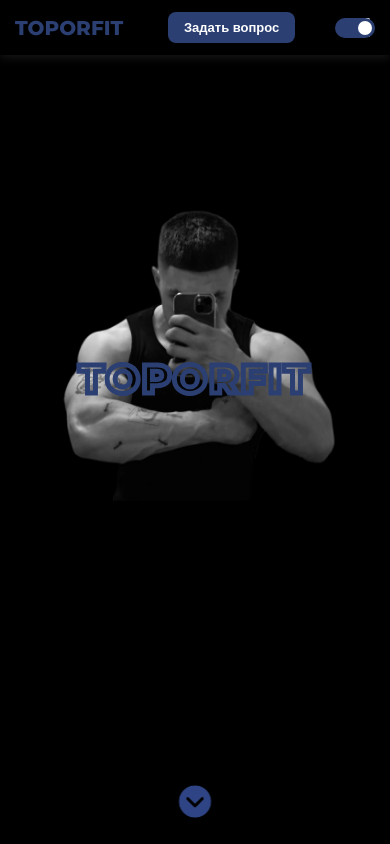
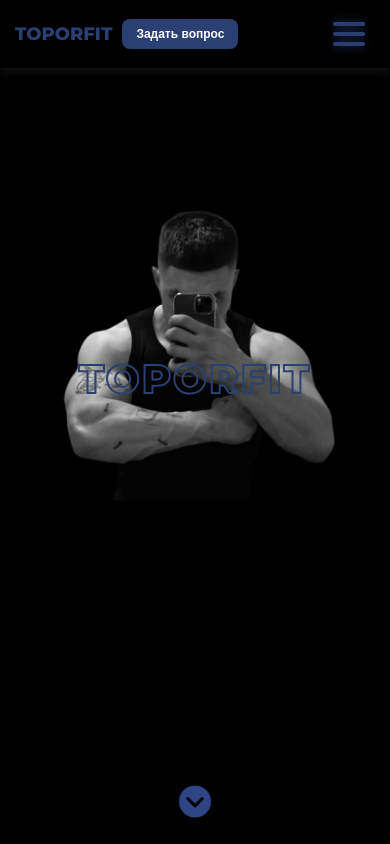
Before and after one commit to igorsvk16/toporfit, a React (Vite) app: page / in a window 390 px wide. Shown: the top 844 px of the page. Built offline with nearby package versions, Linux system fonts and the light colour scheme.

Commit message:
feat улучшен адаптив

```diff
--- a/src/components/Header/Header.css
+++ b/src/components/Header/Header.css
@@ -83,63 +83,6 @@
   gap: 20px;
 }
 
-/* Theme Switcher - в правом углу */
-.header__theme-switcher {
-  position: absolute;
-  right: 20px;
-  top: 50%;
-  transform: translateY(-50%);
-}
-
-.theme-switch {
-  position: relative;
-  display: inline-block;
-  width: 50px;
-  height: 24px;
-}
-
-.theme-switch input {
-  opacity: 0;
-  width: 0;
-  height: 0;
-}
-
-.theme-slider {
-  position: absolute;
-  cursor: pointer;
-  top: 0;
-  left: 0;
-  right: 0;
-  bottom: 0;
-  background-color: #ccc;
-  transition: 0.4s;
-  border-radius: 24px;
-}
-
-.theme-slider:before {
-  position: absolute;
-  content: "";
-  height: 18px;
-  width: 18px;
-  left: 3px;
-  bottom: 3px;
-  background-color: white;
-  transition: 0.4s;
-  border-radius: 50%;
-}
-
-input:checked + .theme-slider {
-  background-color: #2B3F72;
-}
-
-input:checked + .theme-slider:before {
-  transform: translateX(26px);
-}
-
-.theme-slider:hover {
-  box-shadow: 0 0 8px rgba(43, 63, 114, 0.5);
-}
-
 .header__phone {
   color: #FFFFFF;
   text-decoration: none;
@@ -177,23 +120,26 @@ input:checked + .theme-slider:before {
 .header__burger {
   display: none;
   flex-direction: column;
-  gap: 5px;
+  gap: 6px;
   background: none;
   border: none;
   cursor: pointer;
-  padding: 5px;
+  padding: 8px;
+  z-index: 1001;
 }
 
 .header__burger span {
-  width: 25px;
+  width: 28px;
   height: 3px;
   background-color: #FFFFFF;
-  border-radius: 2px;
+  border-radius: 3px;
   transition: all 0.3s ease;
+  box-shadow: 0 0 5px rgba(255, 255, 255, 0.3);
 }
 
 .header__burger:hover span {
   background-color: #2B3F72;
+  box-shadow: 0 0 8px rgba(43, 63, 114, 0.5);
 }
 
 /* Responsive */
@@ -206,19 +152,19 @@ input:checked + .theme-slider:before {
     display: flex;
   }
 
-  .header__theme-switcher {
-    right: 70px;
+  .header__actions {
+    margin-right: auto;
   }
 }
 
 @media (max-width: 768px) {
   .header__container {
     padding: 15px 20px;
-    gap: 20px;
+    gap: 15px;
   }
 
   .header__actions {
-    gap: 15px;
+    gap: 10px;
   }
 
   .header__phone {
@@ -226,54 +172,52 @@ input:checked + .theme-slider:before {
   }
 
   .header__btn {
-    padding: 10px 20px;
+    padding: 10px 18px;
     font-size: 14px;
+    white-space: nowrap;
   }
 
   .header__logo a {
     font-size: 20px;
   }
 
-  .header__theme-switcher {
-    right: 15px;
+  .header__burger {
+    margin-left: 10px;
   }
 
-  .theme-switch {
-    width: 45px;
-    height: 22px;
-  }
-
-  .theme-slider:before {
-    height: 16px;
-    width: 16px;
-  }
-
-  input:checked + .theme-slider:before {
-    transform: translateX(23px);
+  .header__burger span {
+    width: 30px;
+    height: 3px;
   }
 }
 
 @media (max-width: 480px) {
   .header__container {
     padding: 12px 15px;
+    gap: 10px;
+  }
+
+  .header__logo a {
+    font-size: 18px;
   }
 
   .header__btn {
-    padding: 8px 16px;
-    font-size: 13px;
+    padding: 8px 14px;
+    font-size: 12px;
   }
 
-  .theme-switch {
-    width: 40px;
-    height: 20px;
+  .header__burger {
+    padding: 10px;
   }
 
-  .theme-slider:before {
-    height: 14px;
-    width: 14px;
+  .header__burger span {
+    width: 32px;
+    height: 4px;
+    background-color: #2B3F72;
+    box-shadow: 0 0 10px rgba(43, 63, 114, 0.8);
   }
 
-  input:checked + .theme-slider:before {
-    transform: translateX(20px);
+  .header__burger:active span {
+    background-color: #FFFFFF;
   }
 }
--- a/src/components/Header/Header.jsx
+++ b/src/components/Header/Header.jsx
@@ -1,37 +1,6 @@
 import './Header.css'
-import { useState, useEffect } from 'react'
 
 function Header() {
-  const [isDark, setIsDark] = useState(true)
-
-  useEffect(() => {
-    const savedTheme = localStorage.getItem('theme')
-    if (savedTheme === 'light') {
-      setIsDark(false)
-      document.body.classList.remove('dark-theme')
-      document.body.classList.add('light-theme')
-    } else {
-      setIsDark(true)
-      document.body.classList.add('dark-theme')
-      document.body.classList.remove('light-theme')
-    }
-  }, [])
-
-  const toggleTheme = () => {
-    const newTheme = !isDark
-    setIsDark(newTheme)
-
-    if (newTheme) {
-      document.body.classList.add('dark-theme')
-      document.body.classList.remove('light-theme')
-      localStorage.setItem('theme', 'dark')
-    } else {
-      document.body.classList.remove('dark-theme')
-      document.body.classList.add('light-theme')
-      localStorage.setItem('theme', 'light')
-    }
-  }
-
   return (
     <header className="header">
       <div className="header__container">
@@ -61,17 +30,6 @@ function Header() {
           </button>
         </div>
 
-        <div className="header__theme-switcher">
-          <label className="theme-switch" aria-label="Переключить тему">
-            <input
-              type="checkbox"
-              checked={isDark}
-              onChange={toggleTheme}
-            />
-            <span className="theme-slider"></span>
-          </label>
-        </div>
-
         <button
           className="header__burger"
           aria-label="Открыть меню"
--- a/src/index.css
+++ b/src/index.css
@@ -8,59 +8,6 @@ body, html {
   margin: 0;
   padding: 0;
   font-family: 'Montserrat Local', sans-serif;
-  transition: background-color 0.3s ease, color 0.3s ease;
-}
-
-/* Dark theme (default) */
-body.dark-theme {
   background-color: #000000;
   color: #FFFFFF;
 }
-
-body.dark-theme .header {
-  background-color: #000000;
-  box-shadow: 0 2px 10px rgba(255, 255, 255, 0.1);
-}
-
-body.dark-theme .header__logo a {
-  color: #2B3F72;
-}
-
-body.dark-theme .header__link {
-  color: #FFFFFF;
-}
-
-body.dark-theme .header__burger span {
-  background-color: #FFFFFF;
-}
-
-/* Light theme */
-body.light-theme {
-  background-color: #FFFFFF;
-  color: #000000;
-}
-
-body.light-theme .header {
-  background-color: #FFFFFF;
-  box-shadow: 0 2px 10px rgba(0, 0, 0, 0.1);
-}
-
-body.light-theme .header__logo a {
-  color: #2B3F72;
-}
-
-body.light-theme .header__link {
-  color: #424242;
-}
-
-body.light-theme .header__burger span {
-  background-color: #424242;
-}
-
-body.light-theme .header__theme-toggle {
-  background-color: rgba(0, 0, 0, 0.05);
-}
-
-body.light-theme .header__theme-toggle:hover {
-  background-color: rgba(0, 0, 0, 0.1);
-}
```
